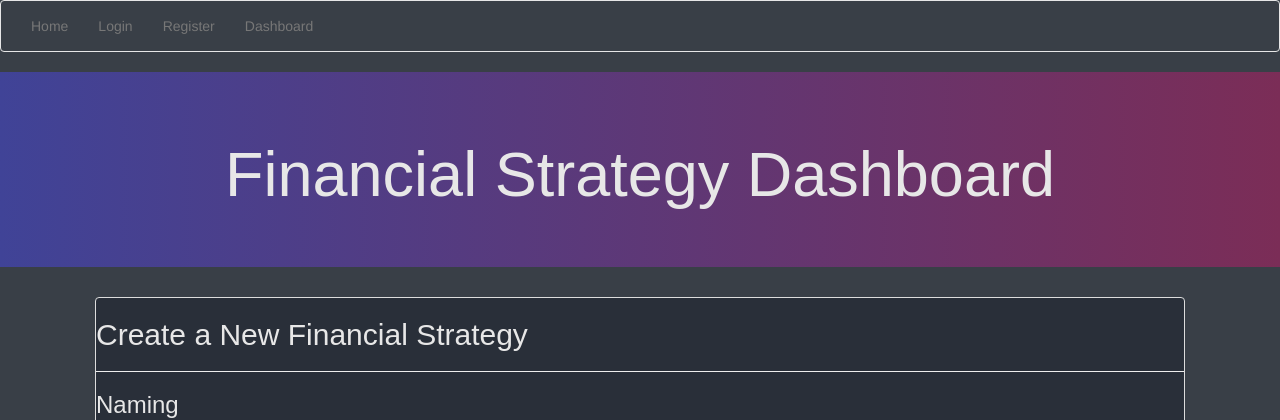
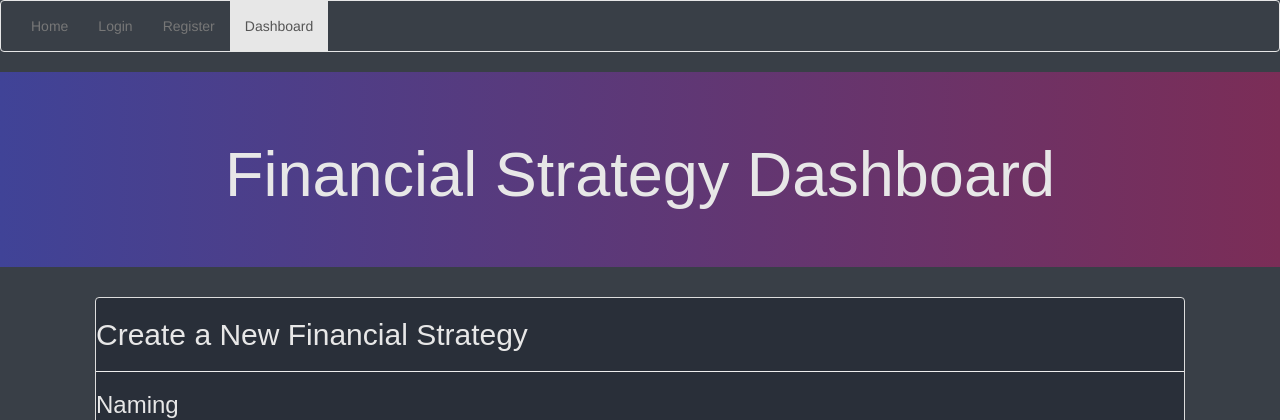
Before and after one commit to AbstractVectors/AlphaTrade, a Flask app: page /dashboard/1 in a window 1280 px wide. Shown: the top 420 px of the page. Run offline with Flask 2, Linux system fonts and the light colour scheme; some libraries are stand-ins or nearby versions.

Commit message:
navbar focus

```diff
--- a/templates/dashboard.html
+++ b/templates/dashboard.html
@@ -18,7 +18,7 @@ add explanation from readme
                     <li><a href="/">Home</a></li>
                     <li><a href="/login">Login</a></li>
                     <li><a href="/registration">Register</a></li>
-                    <li><a href="/dashboard/{identity}">Dashboard</a></li>
+                    <li class="active"><a href="/dashboard/{identity}">Dashboard</a></li>
                 </ul>
             </div>
         </nav>
```
